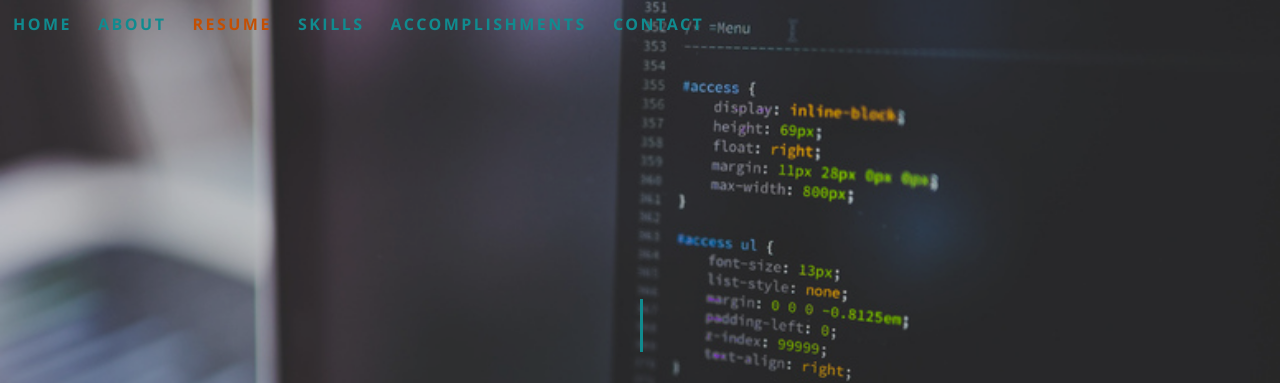
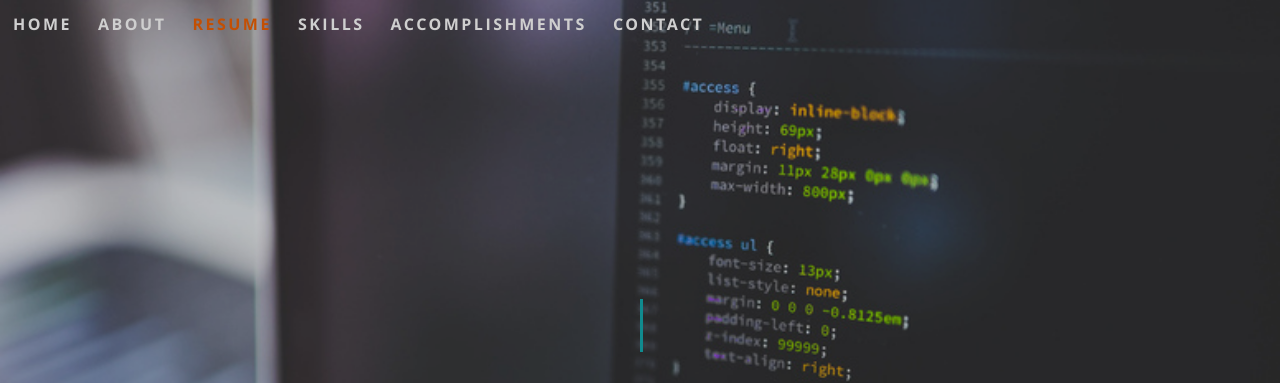
Before and after one commit to sunnypatel2141/sunnypatel.github.io, a plain HTML site: page index.html in a window 1280 px wide. Shown: the top 383 px of the page. Drawn offline with nearby package versions, Linux system fonts and the light colour scheme.

Commit message:
Better visibility

```diff
--- a/css/layout.css
+++ b/css/layout.css
@@ -227,7 +227,7 @@ ul#nav li a {
   line-height: 32px;
   text-decoration: none;
   text-align: center;
-  color: #11ABB0;
+  color: white;
   -webkit-transition: color .2s ease-in-out;
   -moz-transition: color .2s ease-in-out;
   -o-transition: color .2s ease-in-out;
```
